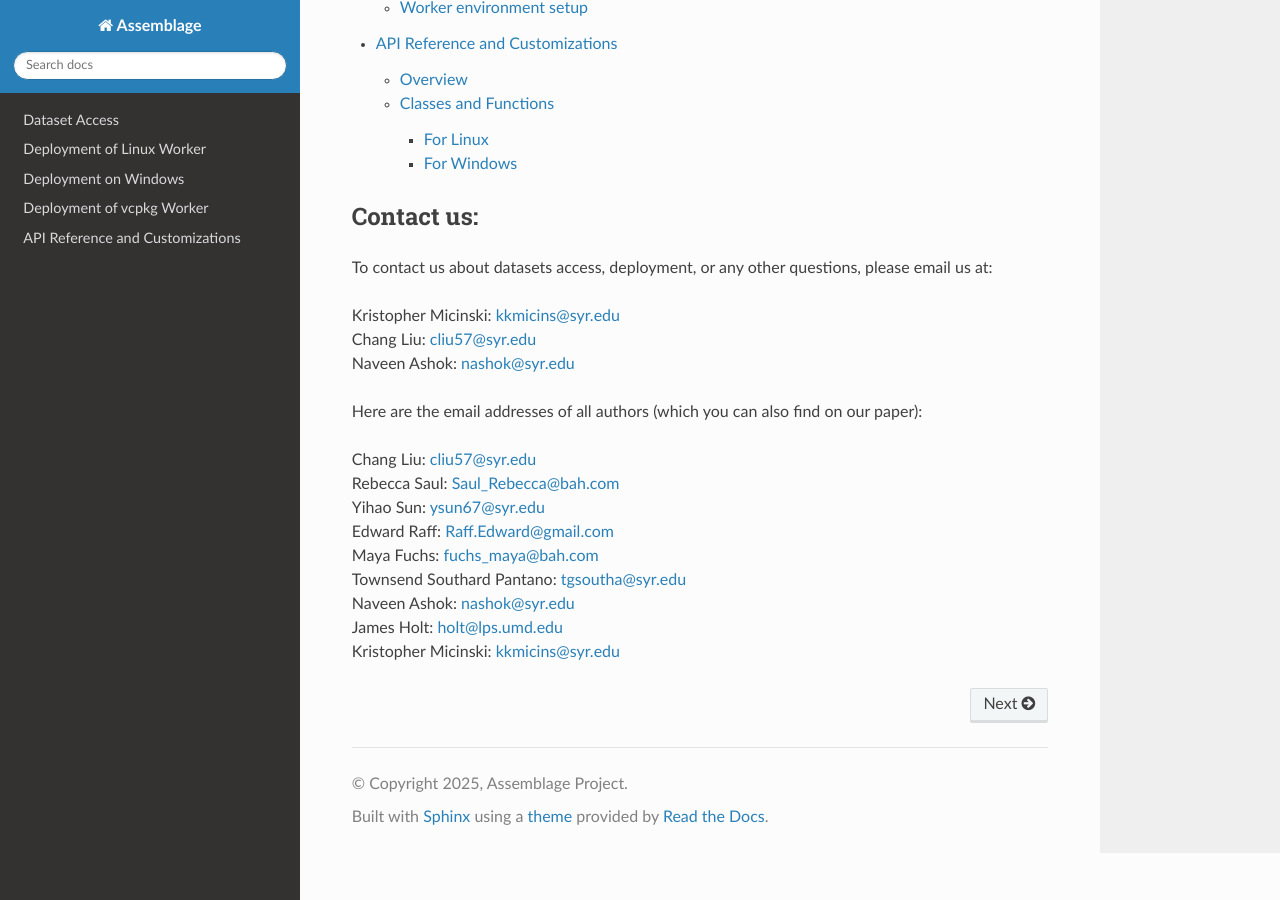
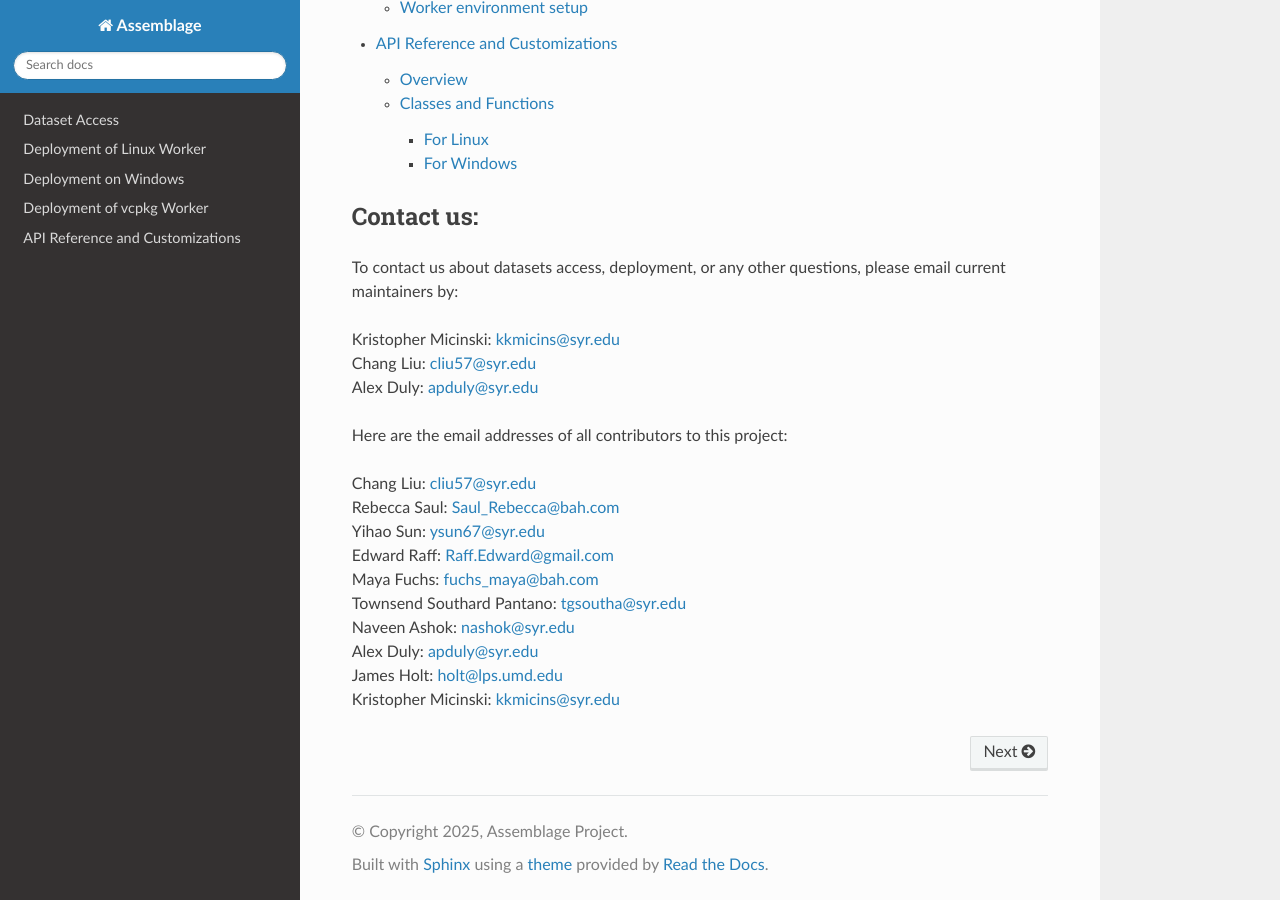
Before and after one commit to changliu98/AssemblageDocs, a Sphinx documentation site: the page built from docs/source/index.rst, in a window 1280 px wide and 900 px high, scrolled down 952 px. Built offline with Sphinx 7.4.7 and the Read the Docs theme 3.1.0, drawn with Linux system fonts in a browser that asks for light colours.

Commit message:
Update contact information

```diff
--- a/docs/source/index.rst
+++ b/docs/source/index.rst
@@ -22,14 +22,14 @@ Documentation Section
 Contact us:
 -----------
 
-To contact us about datasets access, deployment, or any other questions, please email us at:
+To contact us about datasets access, deployment, or any other questions, please email current maintainers by:
 
 | Kristopher Micinski: kkmicins@syr.edu
 | Chang Liu: cliu57@syr.edu
-| Naveen Ashok: nashok@syr.edu
+| Alex Duly: apduly@syr.edu
 
 
-Here are the email addresses of all authors (which you can also find on our paper):
+Here are the email addresses of all contributors to this project:
 
 | Chang Liu: cliu57@syr.edu
 | Rebecca Saul: Saul_Rebecca@bah.com
@@ -38,5 +38,6 @@ Here are the email addresses of all authors (which you can also find on our pape
 | Maya Fuchs: fuchs_maya@bah.com
 | Townsend Southard Pantano: tgsoutha@syr.edu
 | Naveen Ashok: nashok@syr.edu
+| Alex Duly: apduly@syr.edu
 | James Holt: holt@lps.umd.edu
 | Kristopher Micinski: kkmicins@syr.edu
```
